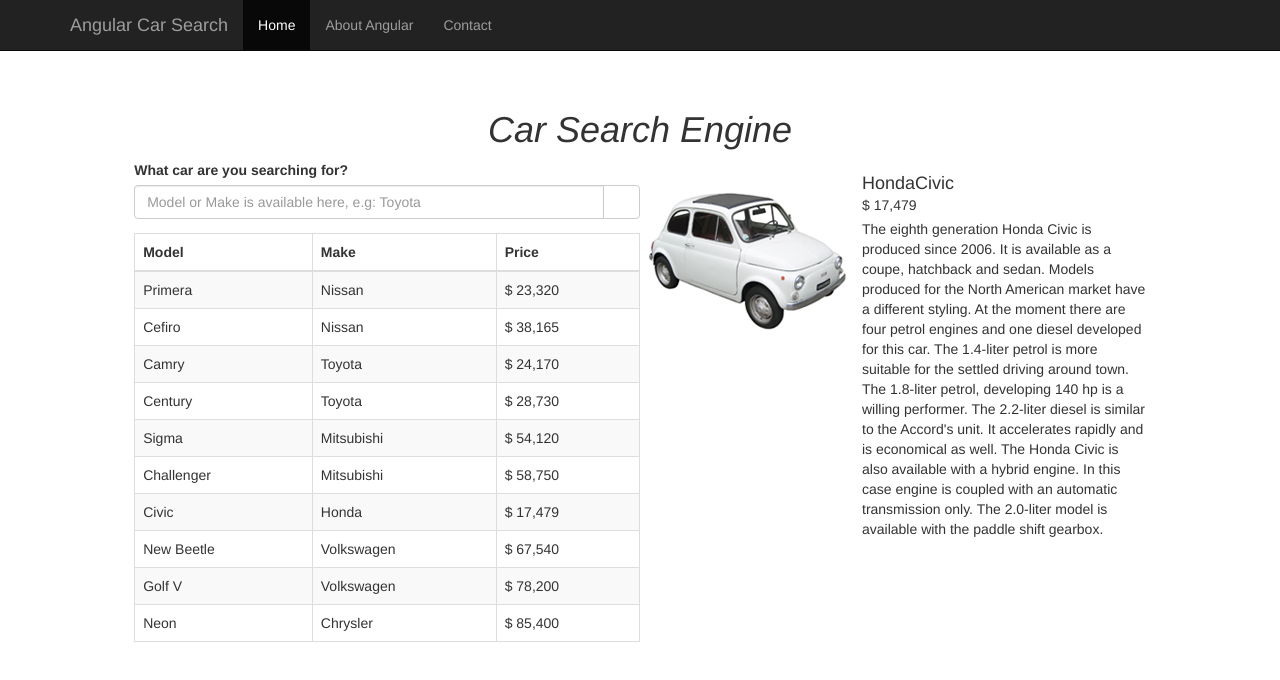
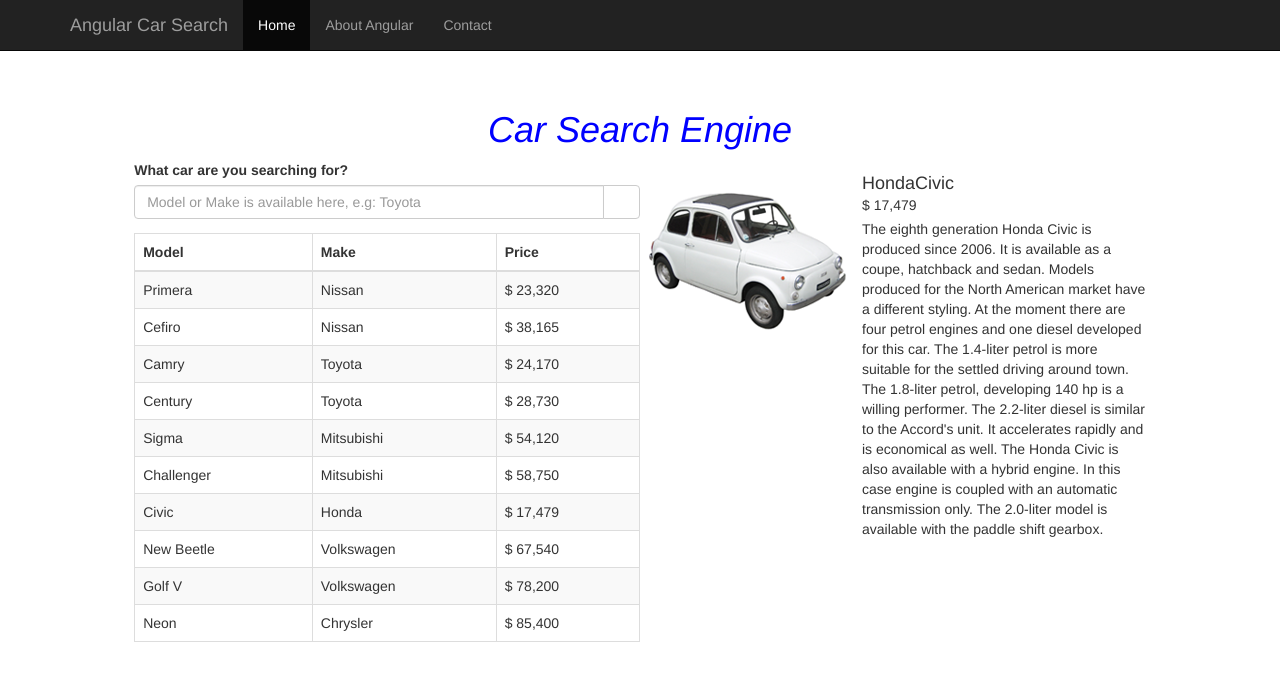
Before and after one commit to Coffee0127/CarSearchDemo, an Angular app: page / in a window 1280 px wide. Shown: the top 680 px of the page. Built offline with nearby package versions, Linux system fonts and the light colour scheme; a web font is replaced by a local one.

Commit message:
元件加上 css

```diff
--- a/src/app/app.component.css
+++ b/src/app/app.component.css
@@ -0,0 +1,3 @@
+.blue {
+    color: blue;
+}
--- a/src/app/app.component.html
+++ b/src/app/app.component.html
@@ -2,7 +2,7 @@
 
 <div class="starter-template">
     <!--<h1>{{pageTitle}}</h1>-->
-    <h1 [innerHTML]="pageTitle"></h1>
+    <h1 [innerHTML]="pageTitle" class="blue"></h1>
     <!--<p class="lead">Use this document as a way to quickly start any new project.<br> All you get is this text and a mostly barebones HTML document.</p>-->
     <div class="content-wrapper text-left col-lg-10">
         <div class="col-lg-6">
```
